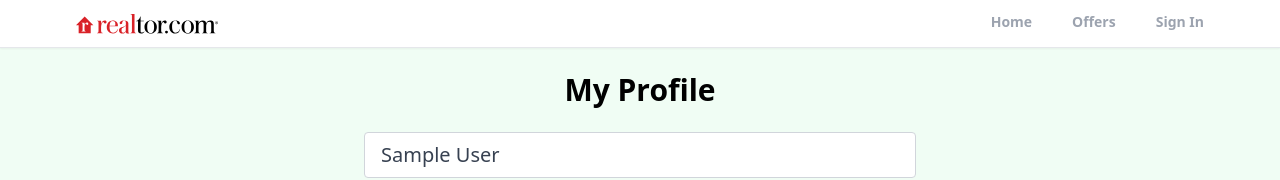
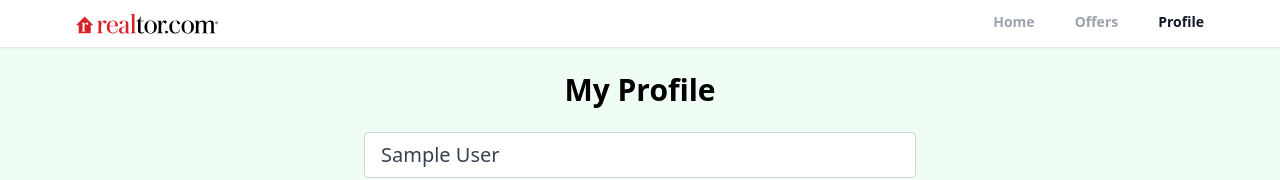
Before and after one commit to EltrinK/realtor-clone-react, a React (Vite) app: page /profile in a window 1280 px wide. Shown: the top 180 px of the page. Built offline with nearby package versions, Linux system fonts and the light colour scheme; no server answers; sample sign-in values are in the browser's storage.

Commit message:
Completed the header component and make it dynamic

```diff
--- a/src/components/Header.tsx
+++ b/src/components/Header.tsx
@@ -1,9 +1,23 @@
 import { useLocation, useNavigate } from "react-router-dom";
 import logo from "@assets/rdc-logo-default.svg";
+import { useEffect, useState } from "react";
+import { auth } from "firebase";
+import { onAuthStateChanged } from "firebase/auth";
 
 export const Header = () => {
+  const [pageState, setPageState] = useState("Sign In");
   const location = useLocation();
   const navigate = useNavigate();
+
+  useEffect(() => {
+    onAuthStateChanged(auth, (user) => {
+      if (user) {
+        setPageState("Profile");
+      } else {
+        setPageState("Sign In");
+      }
+    });
+  }, [auth]);
 
   const pathMatchRoute = (route: string) => {
     if (route === location.pathname) {
@@ -42,11 +56,12 @@
             </li>
             <li
               className={`cursor-pointer py-3 text-sm font-semibold text-gray-400 border-b-[3px] border-b-transparent ${
-                pathMatchRoute("/sign-in") && "text-gray-900"
+                (pathMatchRoute("/sign-in") || pathMatchRoute("/profile")) &&
+                "text-gray-900"
               }`}
-              onClick={() => navigate("/sign-in")}
+              onClick={() => navigate("/profile")}
             >
-              Sign In
+              {pageState}
             </li>
           </ul>
         </div>
```
